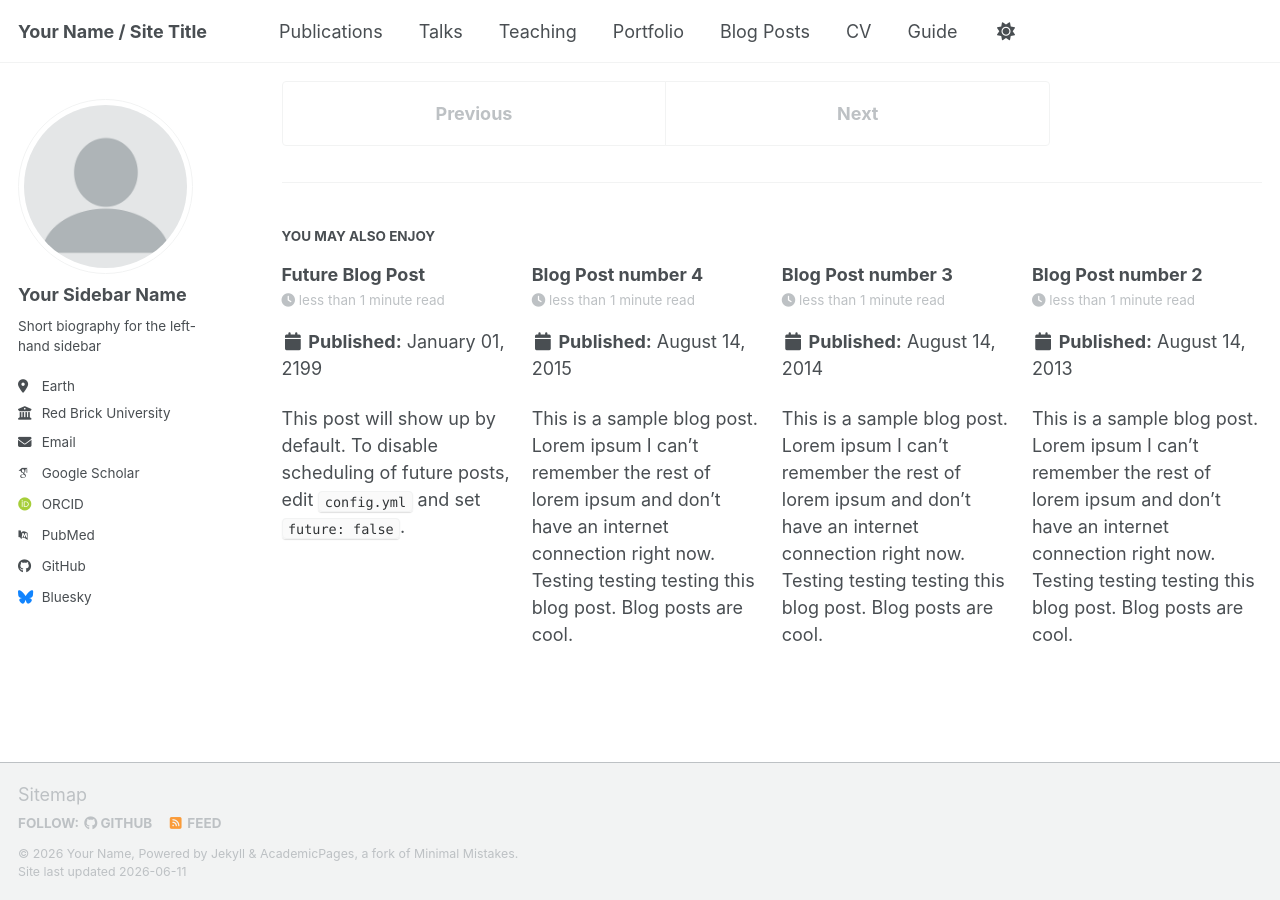
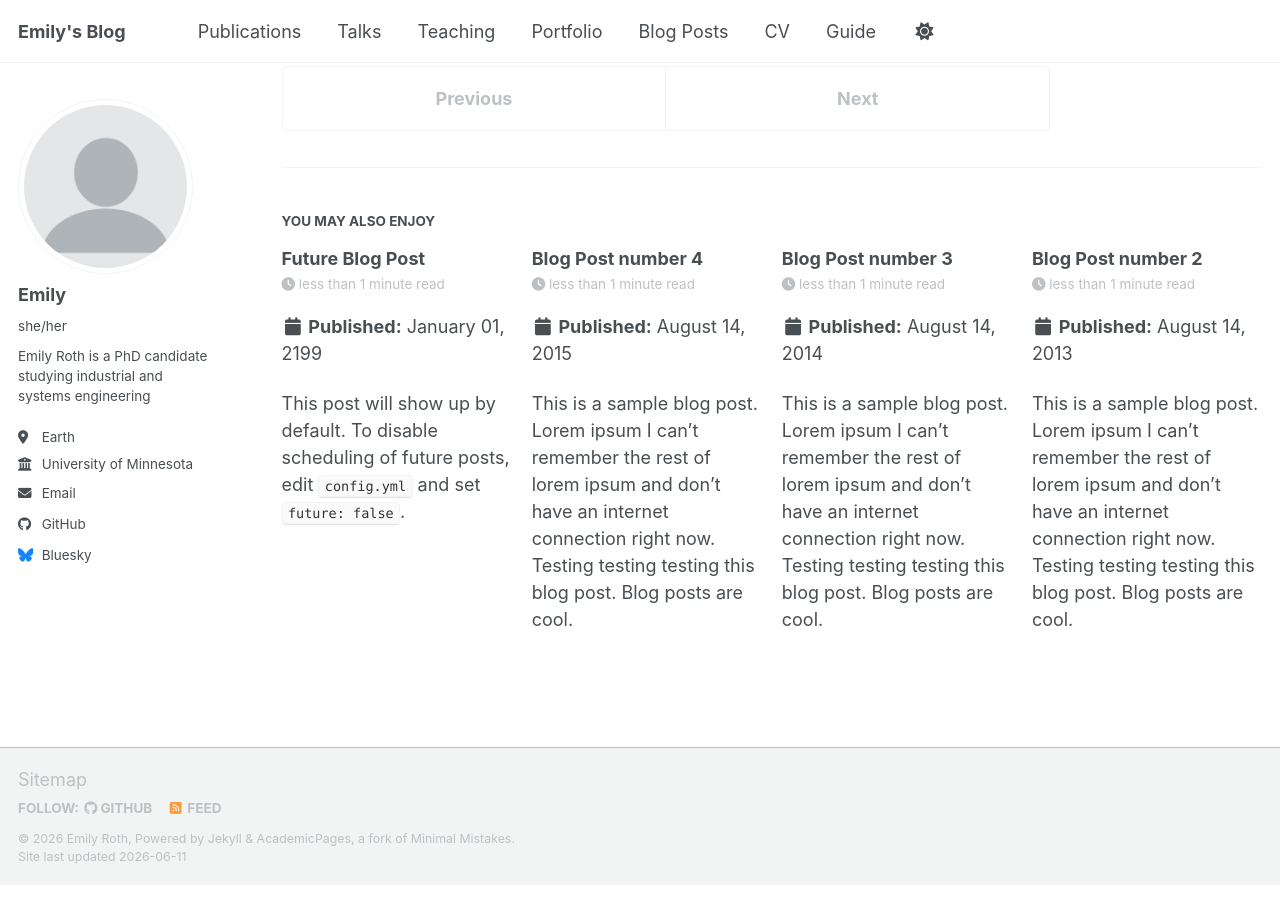
Before and after one commit to emily-roth-nerd/emily-roth-nerd.github.io, a Jekyll site: the page built from _posts/2026-06-11-Lie-for-public-benefit.md, in a window 1280 px wide and 900 px high, scrolled down 1136 px. Built offline with Jekyll 4.4.1, drawn with Linux system fonts in a browser that asks for light colours; some web fonts are replaced; a script bundle is joined from its source files by our own code; library files that are not in the unit come from our copies.

Commit message:
fixing site

```diff
--- a/_config.yml
+++ b/_config.yml
@@ -9,10 +9,10 @@
 # Basic Site Settings
 locale                   : "en-US"
 site_theme               : "default" # The available themes options are "default", "air", "sunrise", "mint", "dirt" and "contrast"
-title                    : "Your Name / Site Title"
+title                    : "Emily's Blog"
 title_separator          : "-"
-name                     : &name "Your Name"
-description              : &description "Your Name's academic portfolio"   # Update this with a general description of your site, this is the default if not overridden by a page
+name                     : &name "Emily Roth"
+description              : &description "I use this site to write about mathematics and applications that interest me. "   # Update this with a general description of your site, this is the default if not overridden by a page
 url                      : https://emily-roth-nerd.github.io # The base hostname & protocol for your site e.g. "https://[your GitHub username].github.io",
                                                            # or if you already have some other page hosted on Github then use "https://[your GitHub username].github.io/[Your Repo Name]"
 baseurl                  : "" # the subpath of your site, e.g. "/blog"
@@ -24,24 +24,24 @@
 author:
   # Biographic information
   avatar           : "profile.png"
-  name             : "Your Sidebar Name"
-  pronouns         : # example: "she/her"
-  bio              : "Short biography for the left-hand sidebar"
+  name             : "Emily"
+  pronouns         : "she/her"
+  bio              : "Emily Roth is a PhD candidate studying industrial and systems engineering"
   location         : "Earth"
-  employer         : "Red Brick University"
+  employer         : "University of Minnesota"
   uri              : # URL
-  email            : "none@example.org"
+  email            : "emilyroth050@gmail.com"
 
   # Academic websites
   academia         : # URL
   arxiv            : # URL - Update with the correct link to your profile
-  googlescholar    : "https://scholar.google.com/citations?user=PS_CX0AAAAAJ"
+  googlescholar    : #"https://scholar.google.com/citations?user=PS_CX0AAAAAJ"
   inspire-hep      : # URL
   impactstory      : # URL
-  orcid            : "https://orcid.org/yourorcidurl"
+  orcid            : #"https://orcid.org/yourorcidurl"
   semantic         : # URL
   ssrn             : # URL
-  pubmed           : "https://www.ncbi.nlm.nih.gov/pubmed/?term=john+snow"
+  pubmed           : #"https://www.ncbi.nlm.nih.gov/pubmed/?term=john+snow"
   researchgate     : # URL
   scopus           : # URL
   zotero           : # URL
--- a/_posts/2026-06-11-Lie-for-public-benefit.md
+++ b/_posts/2026-06-11-Lie-for-public-benefit.md
@@ -9,7 +9,8 @@
 ---
 
 
-* Introduction
+Introduction
+===
 
 Imagine that you a college administrator and you earnestly want to know about the drug use of the student population. A very practical research question is how should you solict responses? This is a tricky problem because students are incentivized to lie. There are real consequences to being identified as saying yes. Even if the survey is a google form that is supposed to be anynomous, many students will under-report their drug use.
 
```
